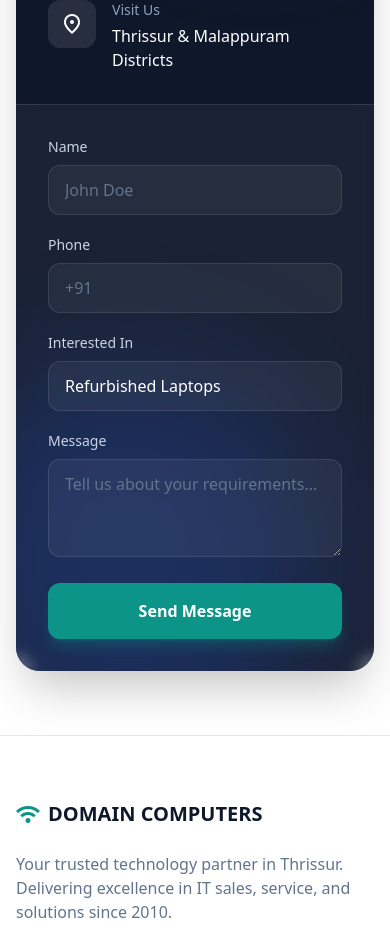
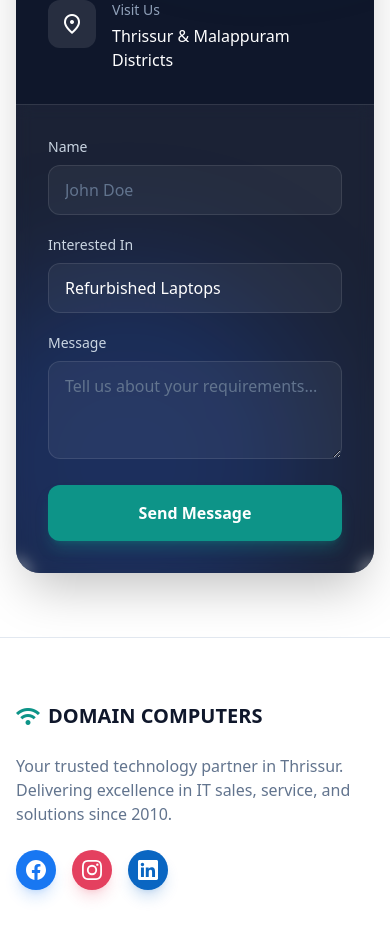
Before and after one commit to dracu-lah/domain-computers, a Next.js app: page / in a window 390 px wide. Shown: the part 6999-7933 px from the top of the page. Built offline with nearby package versions, Linux system fonts and the light colour scheme.

Commit message:
fix:removed phone contact

```diff
--- a/components/Contact.tsx
+++ b/components/Contact.tsx
@@ -5,16 +5,17 @@
 export default function Contact() {
   const [formData, setFormData] = useState({
     name: "",
-    phone: "",
     service: "Refurbished Laptops",
     message: "",
   });
 
   const handleSubmit = (e: React.FormEvent) => {
     e.preventDefault();
-    const { name, phone, service, message } = formData;
-    const text = `*Inquiry from Website*\n\nName: ${name}\nPhone: ${phone}\nService: ${service}\nMessage: ${message}`;
-    const whatsappLink = `https://wa.me/919809079666?text=${encodeURIComponent(text)}`;
+    const { name, service, message } = formData;
+    const text = `*Inquiry from Website*\n\nName: ${name}\nService: ${service}\nMessage: ${message}`;
+    const whatsappLink = `https://wa.me/919809079666?text=${encodeURIComponent(
+      text
+    )}`;
     window.open(whatsappLink, "_blank");
   };
 
@@ -100,7 +101,6 @@
             </div>
             <div className="bg-white/5 backdrop-blur-sm p-8 sm:p-10 lg:p-16 border-t lg:border-t-0 lg:border-l border-white/10">
               <form onSubmit={handleSubmit} className="space-y-5">
-                <div className="grid grid-cols-1 sm:grid-cols-2 gap-5">
                 <div>
                   <label
                     className="block text-sm font-medium text-slate-300 mb-2"
@@ -117,24 +117,6 @@
                     onChange={handleChange}
                     required
                   />
-                  </div>
-                  <div>
-                    <label
-                      className="block text-sm font-medium text-slate-300 mb-2"
-                      htmlFor="phone"
-                    >
-                      Phone
-                    </label>
-                    <input
-                      className="w-full bg-white/5 border border-white/10 rounded-xl px-4 py-3 text-white placeholder-slate-500 focus:outline-none focus:ring-2 focus:ring-primary focus:border-transparent transition-all"
-                      id="phone"
-                      placeholder="+91"
-                      type="tel"
-                      value={formData.phone}
-                      onChange={handleChange}
-                      required
-                    />
-                  </div>
                 </div>
                 <div>
                   <label
```
Lines whose indentation alone changed are shown as unchanged.
